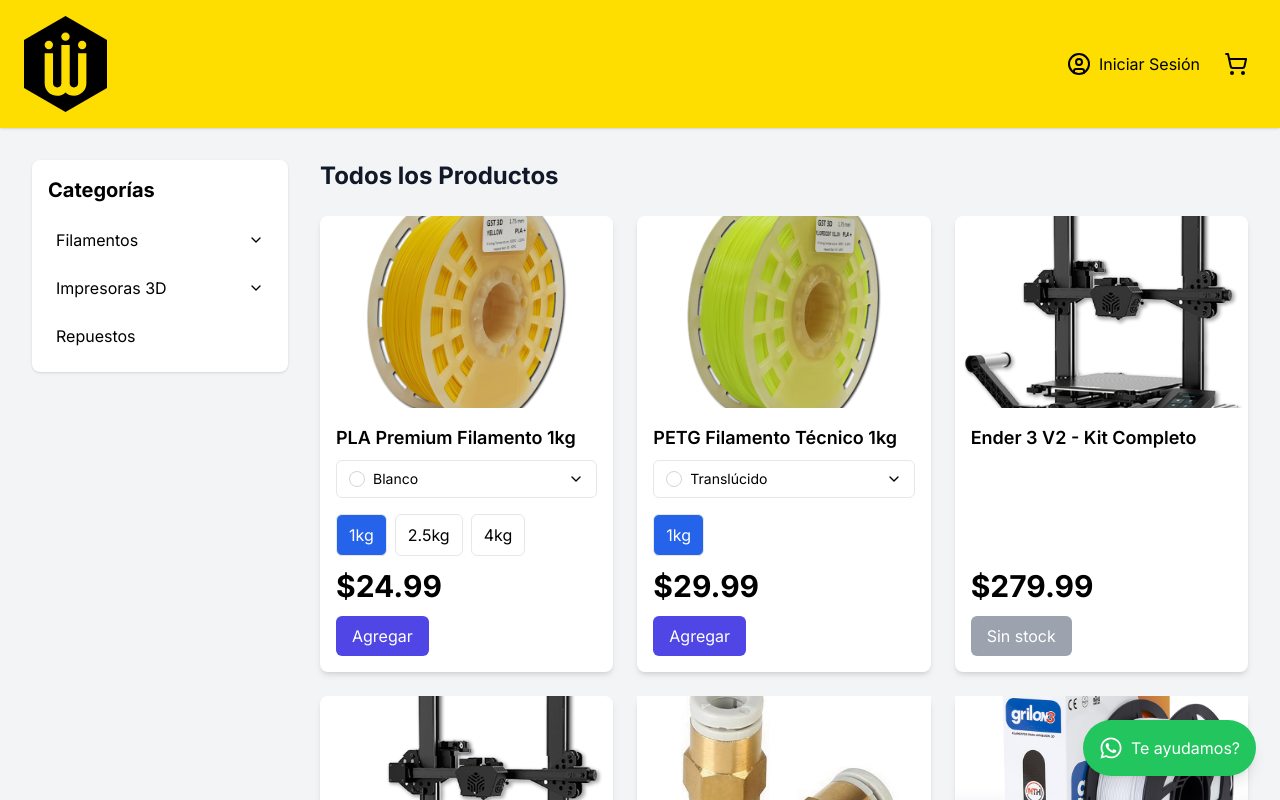
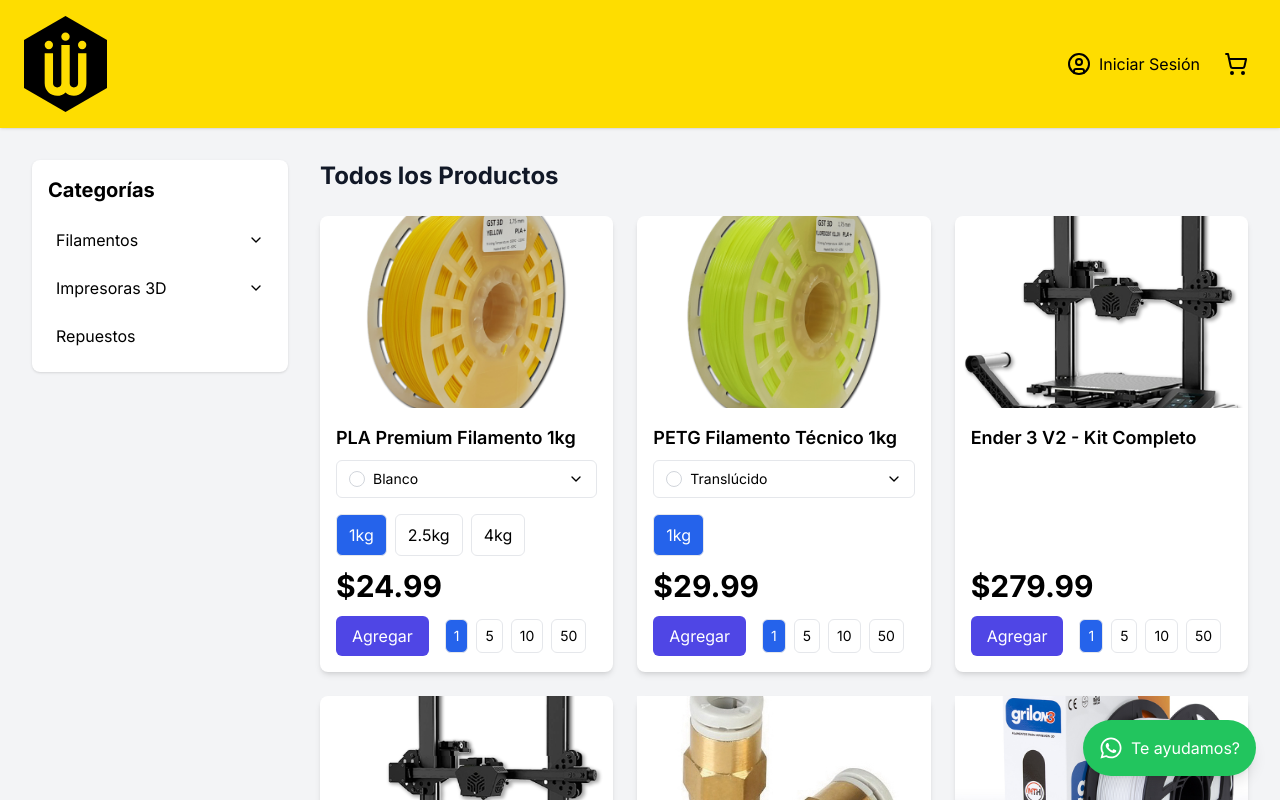
Before and after one commit to Gabih14/Web-WeTECH, a React (Vite) app: page /products in a window 1280 px wide. Shown: the top 800 px of the page. Built offline with nearby package versions, Linux system fonts and the light colour scheme.

Commit message:
fix stock in printers and spare parts

```diff
--- a/src/components/CartModal.tsx
+++ b/src/components/CartModal.tsx
@@ -1,5 +1,6 @@
 import { X, Minus, Plus, ShoppingCart } from 'lucide-react';
 import { useCart } from '../context/CartContext';
+import { Product } from '../types';
 
 interface CartModalProps {
   isOpen: boolean;
@@ -10,6 +11,14 @@ export default function CartModal({ isOpen, onClose }: CartModalProps) {
   const { items, updateQuantity, removeFromCart, total } = useCart();
 
   if (!isOpen) return null;
+
+  const getStock = (product: Product, color: string, weight: number): number => {
+    if (product.colors && product.weights) {
+      const colorData = product.colors.find(c => c.name === color);
+      return colorData ? colorData.stock[weight.toString()] || 0 : 0;
+    }
+    return product.stock ?? 0;
+  };
 
   return (
     <div className="fixed inset-0 z-50 overflow-y-auto">
@@ -34,7 +43,9 @@ export default function CartModal({ isOpen, onClose }: CartModalProps) {
           ) : (
             <>
               <div className="space-y-4 mb-4 max-h-[60vh] overflow-y-auto">
-                {items.map((item) => (
+                {items.map((item) => {
+                  const availableStock = getStock(item.product, item.color, item.weight);
+                  return (
                     <div key={`${item.product.id}-${item.color}-${item.weight}`} className="flex flex-col p-4 bg-gray-50 rounded-lg">
                       <div className="flex items-center space-x-4">
                         <img
@@ -47,9 +58,11 @@ export default function CartModal({ isOpen, onClose }: CartModalProps) {
                           <p className="text-indigo-600 mt-1">
                             ${item.product.price} c/u
                           </p>
+                          {item.color && item.weight > 0 && (
                             <p className="text-gray-600 mt-1">
                               Color: {item.color}, Peso: {item.weight}kg
                             </p>
+                          )}
                         </div>
                       </div>
 
@@ -58,6 +71,7 @@ export default function CartModal({ isOpen, onClose }: CartModalProps) {
                           <button
                             onClick={() => updateQuantity(item.product.id, item.quantity - 1, item.color, item.weight)}
                             className="p-1 hover:bg-gray-200 rounded-full"
+                            disabled={item.quantity <= 1}
                           >
                             <Minus className="h-4 w-4" />
                           </button>
@@ -65,6 +79,7 @@ export default function CartModal({ isOpen, onClose }: CartModalProps) {
                           <button
                             onClick={() => updateQuantity(item.product.id, item.quantity + 1, item.color, item.weight)}
                             className="p-1 hover:bg-gray-200 rounded-full"
+                            disabled={item.quantity >= availableStock}
                           >
                             <Plus className="h-4 w-4" />
                           </button>
@@ -77,7 +92,8 @@ export default function CartModal({ isOpen, onClose }: CartModalProps) {
                         </button>
                       </div>
                     </div>
-                ))}
+                  );
+                })}
               </div>
               <div className="border-t pt-4">
                 <div className="flex justify-between items-center mb-4">
--- a/src/components/ProductCard.tsx
+++ b/src/components/ProductCard.tsx
@@ -9,7 +9,7 @@ interface ProductCardProps {
 }
 
 export function ProductCard({ product }: ProductCardProps) {
-  const { addToCart } = useCart();
+  const { addToCart, items } = useCart();
 
   const [currentPrice, setCurrentPrice] = useState(product.price);
   const [isColorMenuOpen, setIsColorMenuOpen] = useState(false);
@@ -39,8 +39,10 @@ export function ProductCard({ product }: ProductCardProps) {
   }, [selectedWeight, product.price]);
 
   const handleAddToCart = () => {
-    if (selectedColor && selectedWeight !== null) {
+    if (selectedColor && selectedWeight !== null && quantity + cartQuantity <= availableStock) {
       addToCart(product, selectedColor, selectedWeight, quantity);
+    } else if (!product.colors && !product.weights && quantity + cartQuantity <= (product.stock ?? 0)) {
+      addToCart(product, '', 0, quantity);
     }
   };
 
@@ -49,7 +51,14 @@ export function ProductCard({ product }: ProductCardProps) {
     return colorData ? colorData.stock[weight.toString()] || 0 : 0;
   };
 
-  const canAddToCart = selectedColor && selectedWeight !== null && getStock(selectedColor, selectedWeight) > 0;
+  const getCartQuantity = (productId: string, color: string, weight: number) => {
+    const cartItem = items.find(item => item.product.id === productId && item.color === color && item.weight === weight);
+    return cartItem ? cartItem.quantity : 0;
+  };
+
+  const canAddToCart = selectedColor && selectedWeight !== null ? getStock(selectedColor, selectedWeight) > 0 : (product.stock ?? 0) > 0;
+  const availableStock = selectedColor && selectedWeight !== null ? getStock(selectedColor, selectedWeight) : product.stock || 0;
+  const cartQuantity = selectedColor && selectedWeight !== null ? getCartQuantity(product.id, selectedColor, selectedWeight) : getCartQuantity(product.id, '', 0);
 
   return (
     <div className="bg-white rounded-lg shadow-md overflow-visible hover:shadow-lg transition-shadow flex flex-col">
@@ -130,17 +139,35 @@ export function ProductCard({ product }: ProductCardProps) {
           <div className="mb-3">
             <span className="text-2xl sm:text-3xl font-bold">${currentPrice.toFixed(2)}</span>
           </div>
+          <div className="flex flex-wrap items-center gap-4">
             <button
               onClick={handleAddToCart}
-            disabled={!canAddToCart}
+              disabled={!canAddToCart || quantity + cartQuantity > availableStock}
               className={`px-4 py-2 rounded-md text-white
-              ${canAddToCart
+                ${canAddToCart && quantity + cartQuantity <= availableStock
                   ? 'bg-indigo-600 hover:bg-indigo-700'
                   : 'bg-gray-400 cursor-not-allowed'
                 } transition-colors`}
             >
-            {canAddToCart ? 'Agregar' : 'Sin stock'}
+              {canAddToCart && quantity + cartQuantity <= availableStock ? 'Agregar' : 'Sin stock'}
             </button>
+            {/* QUANTITY */}
+            {canAddToCart && (
+              <div className="flex items-center gap-2">
+                {[1, 5, 10, 50].map(qty => (
+                  <button
+                    key={qty}
+                    className={`px-2 py-1.5 text-sm border rounded-md ${quantity === qty ? 'bg-blue-600 text-white' : 'bg-white text-black'}`}
+                    onClick={() => setQuantity(qty)}
+                    disabled={qty + cartQuantity > availableStock}
+                  >
+                    {qty}
+                  </button>
+                ))}
+              </div>
+            )}
+            {/* QUANTITY */}
+          </div>
         </div>
       </div>
     </div>
--- a/src/context/CartContext.tsx
+++ b/src/context/CartContext.tsx
@@ -61,7 +61,8 @@ export function CartProvider({ children }: { children: React.ReactNode }) {
 
   const total = useMemo(() => {
     return items.reduce((sum, item) => {
-      return sum + item.product.price * item.weight * item.quantity;
+      const itemTotal = item.product.weights ? item.product.price * item.weight * item.quantity : item.product.price * item.quantity;
+      return sum + itemTotal;
     }, 0);
   }, [items]);
 
--- a/src/pages/ProductPage.tsx
+++ b/src/pages/ProductPage.tsx
@@ -6,14 +6,20 @@ import { useCart } from "../context/CartContext";
 import Isologo from "../assets/Isologo Fondo Negro SVG.svg";
 
 export function ProductPage() {
+  /* Busca la ruta por id */
   const { id } = useParams<{ id: string }>();
   const product = products.find((p) => p.id === id);
 
+  /* Si el producto no existe mostrar mensaje de error */
   if (!product) {
     return (
       <div className="flex flex-col items-center justify-center min-h-screen">
         <Link to="/" className="flex items-center mb-4">
-          <img src={Isologo} alt="Logo WeTECH" className="mx-auto h-16 md:h-48" />
+          <img
+            src={Isologo}
+            alt="Logo WeTECH"
+            className="mx-auto h-16 md:h-48"
+          />
         </Link>
         <h1 className="text-3xl font-bold text-gray-900 sm:text-4xl mb-4 text-center">
           PRODUCTO NO ENCONTRADO
@@ -27,9 +33,9 @@ export function ProductPage() {
     );
   }
 
-  const { addToCart } = useCart();
+  const { addToCart, items } = useCart();
 
-  const [currentPrice, setCurrentPrice] = useState(product.price);
+  const [currentPrice, setCurrentPrice] = useState(product.price); // Precio actual dependiendo de los cambios como peso
   const [isColorMenuOpen, setIsColorMenuOpen] = useState(false);
   const [selectedColor, setSelectedColor] = useState<string | null>(
     product.colors?.[0]?.name || null
@@ -38,8 +44,9 @@ export function ProductPage() {
     product.weights?.[0] || null
   );
   const [quantity, setQuantity] = useState(1);
-  const dropdownRef = useRef<HTMLDivElement>(null);
+  const dropdownRef = useRef<HTMLDivElement>(null); // Referencia para detectar clicks fuera del menú de colores
 
+  // Detecta clicks fuera del menú de colores para cerrarlo
   useEffect(() => {
     function handleClickOutside(event: MouseEvent) {
       if (
@@ -53,27 +60,59 @@ export function ProductPage() {
     return () => document.removeEventListener("mousedown", handleClickOutside);
   }, []);
 
+  // Actualiza el precio actual dependiendo del peso seleccionado
   useEffect(() => {
     if (selectedWeight !== null) {
       setCurrentPrice(product.price * selectedWeight);
     }
   }, [selectedWeight, product.price]);
 
+  // Agrega el producto al carrito
   const handleAddToCart = () => {
-    if (selectedColor && selectedWeight !== null) {
+    if (
+      selectedColor &&
+      selectedWeight !== null &&
+      quantity + cartQuantity <= availableStock
+    ) {
       addToCart(product, selectedColor, selectedWeight, quantity);
+    } else if (!product.colors && !product.weights && quantity + cartQuantity <= (product.stock ?? 0)) {
+      addToCart(product, '', 0, quantity);
     }
   };
 
   const getStock = (color: string, weight: number) => {
     const colorData = product.colors?.find((c) => c.name === color);
-    return colorData ? colorData.stock[weight.toString()] || 0 : 0;
+    return colorData ? colorData.stock[weight.toString()] || 0 : product.stock ?? 0;
+  };
+
+  const getCartQuantity = (
+    productId: string,
+    color: string,
+    weight: number
+  ) => {
+    const cartItem = items.find(
+      (item) =>
+        item.product.id === productId &&
+        item.color === color &&
+        item.weight === weight
+    );
+    return cartItem ? cartItem.quantity : 0;
   };
 
   const canAddToCart =
-    selectedColor &&
-    selectedWeight !== null &&
-    getStock(selectedColor, selectedWeight) > 0;
+    selectedColor && selectedWeight !== null
+      ? getStock(selectedColor, selectedWeight) > 0
+      : (product.stock ?? 0) > 0;
+
+  const availableStock =
+    selectedColor && selectedWeight !== null
+      ? getStock(selectedColor, selectedWeight)
+      : product.stock ?? 0;
+
+  const cartQuantity =
+    selectedColor && selectedWeight !== null
+      ? getCartQuantity(product.id, selectedColor, selectedWeight)
+      : getCartQuantity(product.id, '', 0);
 
   const plusMinuceButton =
     "flex h-8 w-8 cursor-pointer items-center justify-center border duration-100 hover:bg-neutral-100 focus:ring-2 focus:ring-gray-500 active:ring-2 active:ring-gray-500";
@@ -106,13 +145,14 @@ export function ProductPage() {
             <span className="text-red-600">Expired</span>
           )}
         </p> */}
-        <p className="mt-4 text-4xl font-bold text-violet-900">
-          ${currentPrice.toFixed(2)}{" "}
+        {/* PRODUCT PRICE */}
+        <p className="mt-4 text-4xl font-bold ">
+          ${currentPrice.toFixed(2)} {/* PRODUCT PRICE */}
           {/* <span className="text-xs text-gray-400 line-through">
             ${productDetailItem.previousPrice}
           </span> */}
         </p>
-        <p className="pt-5 text-sm leading-5 text-gray-500">
+        <p className="pt-5 text-sm leading-5 text-gray-500 mb-5">
           {product.description}
         </p>
         {product.weights && (
@@ -190,12 +230,14 @@ export function ProductPage() {
           </div>
         )}
         {/* COLORS */}
+        {/* QUANTITY */}
         <div className="mt-6">
           <p className="pb-2 text-xs text-gray-500">Quantity</p>
           <div className="flex">
             <button
               className={`${plusMinuceButton}`}
               onClick={() => setQuantity(Math.max(1, quantity - 1))}
+              disabled={quantity <= 1}
             >
               −
             </button>
@@ -205,24 +247,29 @@ export function ProductPage() {
             <button
               className={`${plusMinuceButton}`}
               onClick={() => setQuantity(quantity + 1)}
+              disabled={quantity + cartQuantity >= availableStock}
             >
               +
             </button>
           </div>
         </div>
+        {/* QUANTITY */}
+
         <div className="mt-7 flex flex-row items-center gap-6">
           <button
             onClick={handleAddToCart}
-            disabled={!canAddToCart}
-            className={`flex h-12 w-1/3 items-center justify-center rounded-md text-white
+            disabled={!canAddToCart || quantity + cartQuantity > availableStock}
+            className={`flex h-12 w-1/3 items-center justify-center rounded-md text-white w-[150px]
               ${
-                canAddToCart
+                canAddToCart && quantity + cartQuantity <= availableStock
                   ? "bg-indigo-600 hover:bg-indigo-700"
                   : "bg-gray-400 cursor-not-allowed"
               } transition-colors`}
           >
             <ShoppingCart className="mx-2" />
-            {canAddToCart ? "Agregar" : "Sin stock"}
+            {canAddToCart && quantity + cartQuantity <= availableStock
+              ? "Agregar"
+              : "Sin stock"}
           </button>
           {/* <button className="flex h-12 w-1/3 items-center justify-center bg-amber-400 duration-100 hover:bg-yellow-300">
             <Heart className="mx-2" />
--- a/src/types.ts
+++ b/src/types.ts
@@ -12,6 +12,7 @@ export interface Product {
     hex: string;
     stock: { [weight: string]: number };
   }[];
+  stock?: number; // Añadir esta línea para incluir el stock general
 }
 
 export type Category = {
```
Also changed, not shown: src/data/products.ts (+6 -3 lines), src/pages/ProductsPage.tsx (line endings or trailing spaces). Lines whose indentation alone changed are shown as unchanged.
